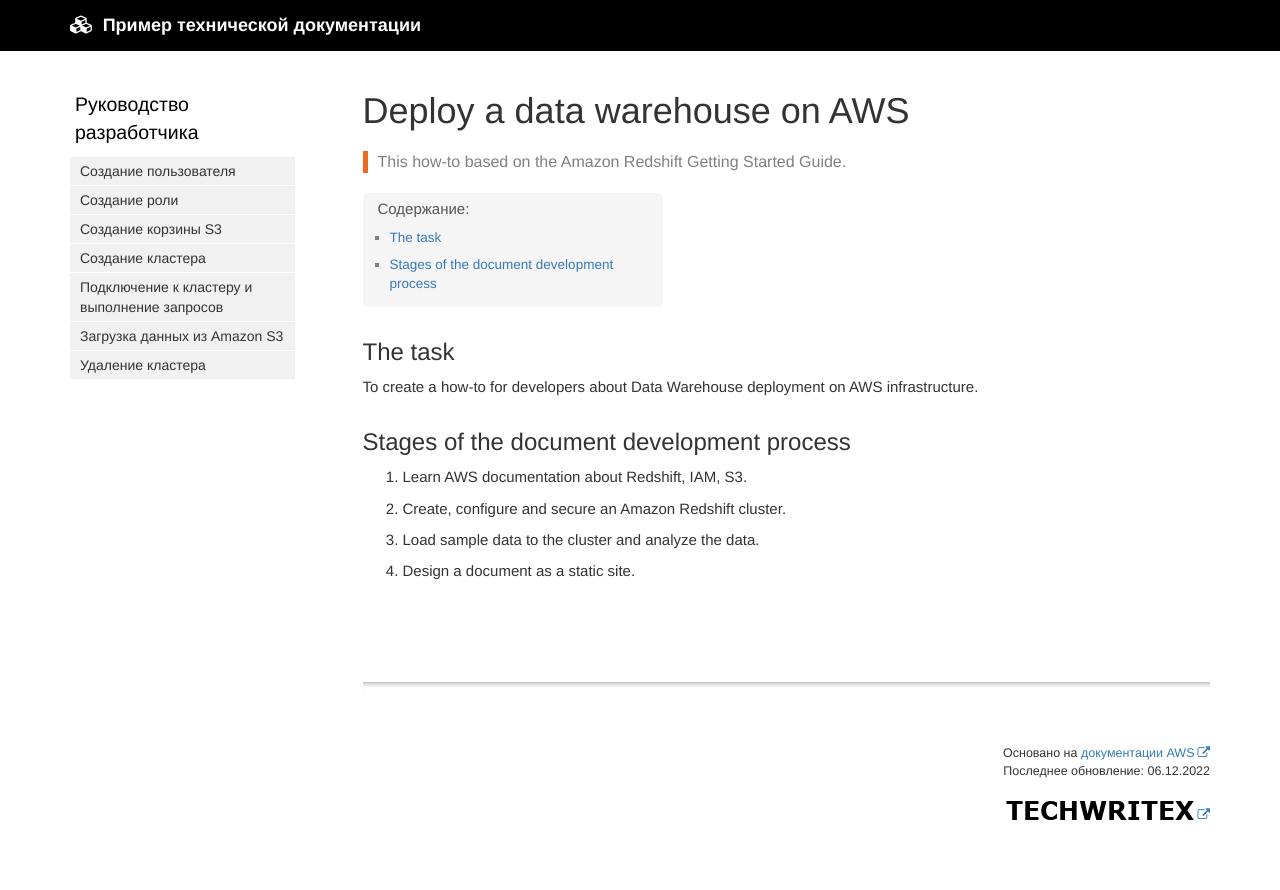
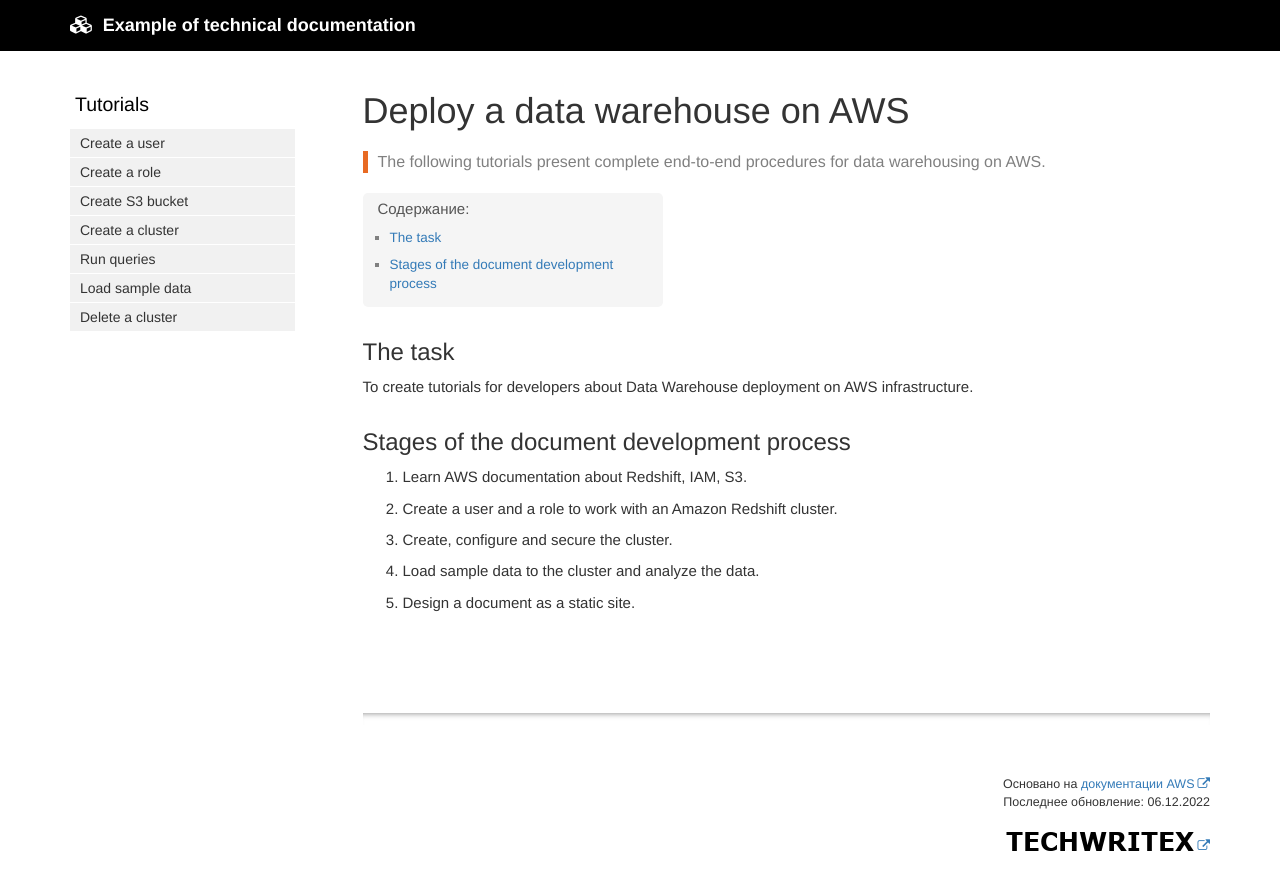
Before and after one commit to techwritex/aws_docs_en, a Jekyll site: the page built from index.md, in a window 1280 px wide and 942 px high. Shown: the top 890 px of the window. Built offline with Jekyll 4.4.1, drawn with Linux system fonts in a browser that asks for light colours; comment, search, counter and statistics services are not loaded.

Commit message:
redshift-how-to-002

```diff
--- a/_config.yml
+++ b/_config.yml
@@ -1,15 +1,15 @@
-repository: techwritex/aws_docs
+repository: techwritex/aws_docs_en
 
 output: web
 # this property is useful for conditional filtering of content that is separate from the PDF.
 
-topnav_title: Пример технической документации
+topnav_title: Example of technical documentation
 # this appears on the top navigation bar next to the home button
 
-site_title: Пример технической документации
+site_title: Example of technical documentation (Techwritex)
 # this appears in the html browser tab for the site title (seen mostly by search engines, not users)
 
-company_name: Владимир Юсупов
+company_name: Vladimir Yusupov
 # this appears in the footer
 
 # github_editme_path:
@@ -102,9 +102,6 @@ defaults:
 sidebars:
 - home_sidebar
 - general_sidebar
-- product1_sidebar
-- product2_sidebar
-- other
 
 description: ""
 # the description is used in the feed.xml file
--- a/_data/sidebars/general_sidebar.yml
+++ b/_data/sidebars/general_sidebar.yml
@@ -2,66 +2,34 @@
 
 entries:
 - title: sidebar
-  product: Руководство разработчика
+  product: Tutorials
   # version: (v. 1.0)
   folders:
 
-  # - title: IAM
-  #   output: web
-  #   folderitems:
-
-  #   - title: Создание пользователя
-  #     url: /create-user.html
-  #     output: web
-
-  #   - title: Создание роли
-  #     url: /create-role.html
-  #     output: web
-
-  # - title: S3
-  #   output: web
-  #   folderitems:
-
-  #   - title: Создание корзины
-  #     url: /create-bucket.html
-  #     output: web
-
-  # - title: Redshift
-  #   output: web
-  #   folderitems:
-
-  #   - title: Создание кластера
-  #     url: /create-cluster.html
-  #     output: web
-
-  #   - title: Подключение к кластеру и выполнение запросов
-  #     url: /run-queries.html
-  #     output: web
-
-  - title: Создание пользователя
+  - title: Create a user
     url: create-user.html
     output: web
 
-  - title: Создание роли
+  - title: Create a role
     url: create-role.html
     output: web
 
-  - title: Создание корзины S3
+  - title: Create S3 bucket
     url: create-s3-bucket.html
     output: web
 
-  - title: Создание кластера
+  - title: Create a cluster
     url: create-cluster.html
     output: web
 
-  - title: Подключение к кластеру и выполнение запросов
+  - title: Run queries
     url: run-queries.html
     output: web
 
-  - title: Загрузка данных из Amazon S3
+  - title: Load sample data
     url: load-data-from-s3.html
     output: web
 
-  - title: Удаление кластера
+  - title: Delete a cluster
     url: delete-cluster.html
     output: web
--- a/index.md
+++ b/index.md
@@ -4,17 +4,18 @@ keywords:
 # tags:
 sidebar: general_sidebar
 permalink: index.html
-summary: "This how-to based on the Amazon Redshift Getting Started Guide."
+summary: "The following tutorials present complete end-to-end procedures for data warehousing on AWS."
 ---
 
 ## The task
 
-To create a how-to for developers about Data Warehouse deployment on AWS infrastructure.
+To create tutorials for developers about Data Warehouse deployment on AWS infrastructure.
 
 ## Stages of the document development process
 
 1. Learn AWS documentation about Redshift, IAM, S3.
-2. Create, configure and secure an Amazon Redshift cluster.
+2. Create a user and a role to work with an Amazon Redshift cluster.
+3. Create, configure and secure the cluster.
 4. Load sample data to the cluster and analyze the data.
 5. Design a document as a static site.
 
--- a/pages/stories/create-user.md
+++ b/pages/stories/create-user.md
@@ -1,16 +1,14 @@
 ---
-title: Создание пользователя
+title: Create a user
 sidebar: general_sidebar
 permalink: create-user.html
 folder: stories
-summary: "В разделе представлена последовательность шагов по созданию пользователя с полномочиями на чтение данных Amazon Redshift и выполению запросов с помощью встроенного редактора."
+summary: "This procedure describes how to create IAM user with necessary permissions."
 ---
 
-{% include important.html content="предполагается, что у разработчика имеется учётная запись AWS для выполнения работ по развёртыванию хранилища данных с помощью инфраструктуры AWS. Если учётная запись отсутствует, сначала необходимо пройти регистрацию по ссылке [https://portal.aws.amazon.com/billing/signup](https://portal.aws.amazon.com/billing/signup), затем вернуться к данному руководству. Также политиками безопасности AWS настоятельно рекомендуется максимально сократить или запретить использование аккаунта с правами root, созданного при регистрации. Для работы с сервисами необходимо создать отдельных пользователей и/или группы пользователей и назначить им минимальные привелегии." %}
+{% include important.html content="according to best practice, use the root user for [tasks it's required](https://docs.aws.amazon.com/accounts/latest/reference/root-user-tasks.html); for other tasks create new IAM users and grant them least-privilege permissions to perform the tasks." %}
 
-1. Войдите в консоль управления AWS:
-
-    [https://console.aws.amazon.com/](https://console.aws.amazon.com/)
+1. Sign in to the [AWS console](https://console.aws.amazon.com/).
 
 2. В списке сервисов найдите сервис управления доступом **(IAM)** или воспользуйтесь строкой поиска, а затем перейдите на домашнюю страницу сервиса IAM:
 
```
Also changed, not shown: _data/sidebars/other.yml (deleted, +0 -18 lines), _data/sidebars/product1_sidebar.yml (deleted, +0 -60 lines), _data/sidebars/product2_sidebar.yml (deleted, +0 -92 lines), _posts/2015-04-12-test-post-last-year.md (deleted, +0 -10 lines), _posts/2016-02-24-first-post.md (deleted, +0 -19 lines), _posts/2016-02-26-sample-post-jekyll.md (deleted, +0 -17 lines).
